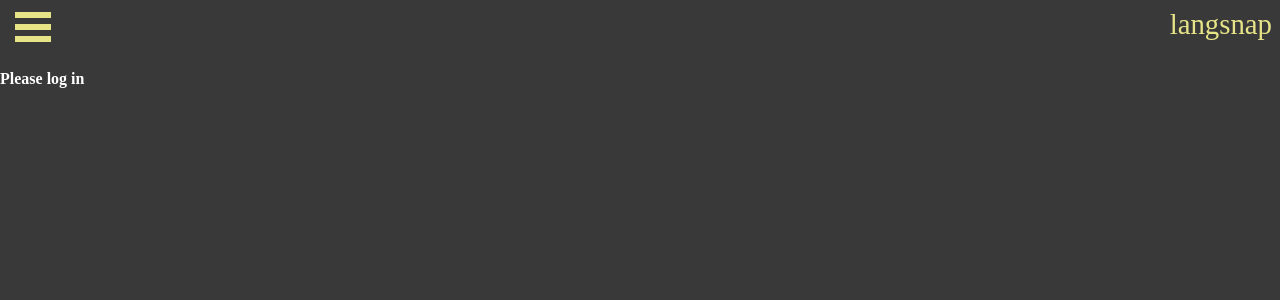
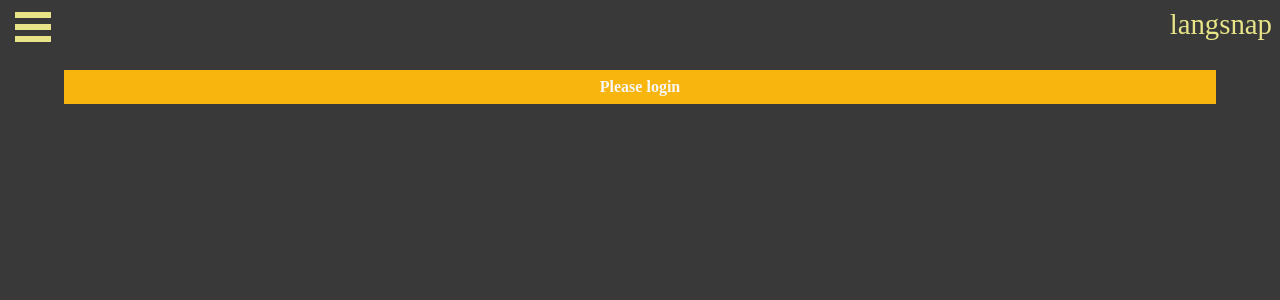
Before and after one commit to petruS92/Langsnap-FE, a React (Create React App) app: page /wordslist in a window 1280 px wide. Shown: the top 300 px of the page. Built offline with nearby package versions, Linux system fonts and the light colour scheme; a web font is replaced by a local one.

Commit message:
created the LoginAlert component and added styling

```diff
--- a/src/StyleSheets/LoginAlert.css
+++ b/src/StyleSheets/LoginAlert.css
@@ -0,0 +1,14 @@
+.loginAlertContainer {
+  display: block;
+}
+
+.loginAlertMessage {
+  color: var(--third-bg-color);
+  border: none;
+  background-color: var(--error-primay);
+  padding: 0.5rem;
+  margin-left: 4rem;
+  margin-right: 4rem;
+  text-align: center;
+  font-weight: 600;
+}
--- a/src/components/Game/Game.jsx
+++ b/src/components/Game/Game.jsx
@@ -4,6 +4,7 @@ import GameRunning from "./GameRunning";
 import * as api from "../../utils/api";
 import ErrorDisplay from "../ErrorDisplay";
 import { getRandomIndex } from "../../utils/getRandomIndex";
+import LoginAlert from "../LoginAlert";
 
 export default class Game extends Component {
   state = {
@@ -147,7 +148,7 @@ export default class Game extends Component {
       errorMessage,
     } = this.state;
     const { words, isLoggedIn } = this.props;
-    if (isLoggedIn === false) return <h4>Please login</h4>;
+    if (isLoggedIn === false) return <LoginAlert />;
     let enoughWordsToPlay;
     if (!words) {
       enoughWordsToPlay = false;
--- a/src/components/LoginAlert.jsx
+++ b/src/components/LoginAlert.jsx
@@ -1,7 +1,12 @@
 import React from "react";
+import "../StyleSheets/LoginAlert.css";
 
 const LoginAlert = () => {
-  return <h4>Please login</h4>;
+  return (
+    <section className="loginAlertContainer">
+      <h4 className="loginAlertMessage">Please login</h4>
+    </section>
+  );
 };
 
 export default LoginAlert;
--- a/src/components/MyAccounts.jsx
+++ b/src/components/MyAccounts.jsx
@@ -2,10 +2,11 @@ import React from "react";
 import { Chart } from "react-google-charts";
 import { graphData } from "../utils/graphData";
 import { extractingNumbers } from "../utils/extractingNumbers";
+import LoginAlert from "./LoginAlert";
 
 const MyAccounts = (props) => {
   const { name, email, token, words } = props;
-  if (!token) return <h4>Please log in</h4>;
+  if (!token) return <LoginAlert />;
 
   const data = graphData(words);
   const maxGraphLength = extractingNumbers(data);
--- a/src/components/WordsList.jsx
+++ b/src/components/WordsList.jsx
@@ -2,6 +2,7 @@ import React from "react";
 import Loading from "./Loading";
 
 import LanguageList from "../components/LanguageList";
+import LoginAlert from "./LoginAlert";
 
 class WordsList extends React.Component {
   state = {
@@ -74,7 +75,7 @@ class WordsList extends React.Component {
       selectedDisplayWords,
       isLoading,
     } = this.state;
-    if (!isLoggedIn) return <h4>Please log in</h4>;
+    if (!isLoggedIn) return <LoginAlert />;
     if (isLoading) return <Loading />;
     return (
       <div className="pageContainer">
```
